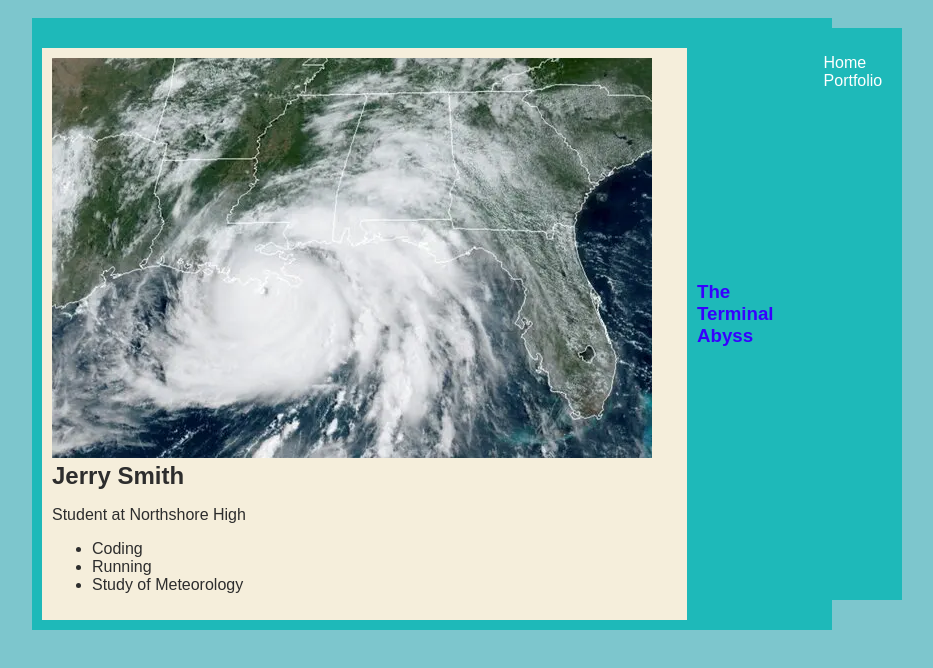
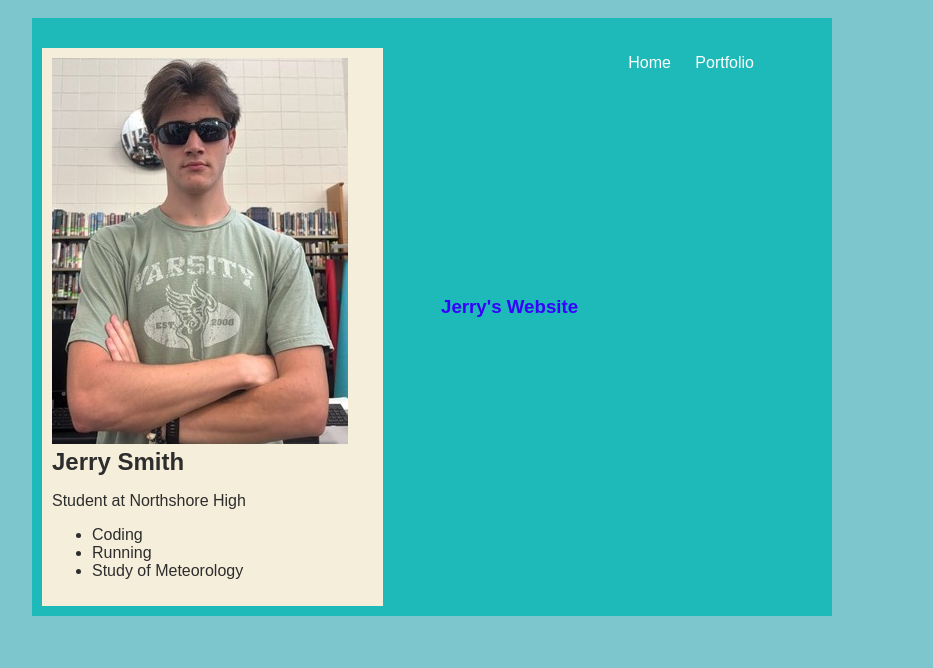
Before and after one commit to JerryS2007/JerryS2007.github.io, a plain HTML site: page index.html in a window 1280 px wide. Shown: the whole page, without its empty margins (208-1141 px from the left). Drawn offline with Linux system fonts and the light colour scheme.

Commit message:
changed profile picture

```diff
--- a/index.html
+++ b/index.html
@@ -14,7 +14,7 @@
         <main>
           <!-- Sidebar section -->
           <div class="sidebar">
-            <img class=""sidebar-img" src="Images/Profile Pic.webp">
+            <img class=""sidebar-img" src="Images/Profile Pic.jpeg">
           <div>
 
           <!-- Content section -->
@@ -33,7 +33,7 @@
          <div>
         </main>
       <nav>
-        <h1>The Terminal Abyss</h1>
+        <h1>Jerry's Website</h1>
         <ul id=""nav-ul">
           <li class="nav-li">
            <a href="index.html">Home</a>
```
Also changed, not shown: Images/Profile Pic.jpeg (added), Images/Profile Pic.webp (deleted).
